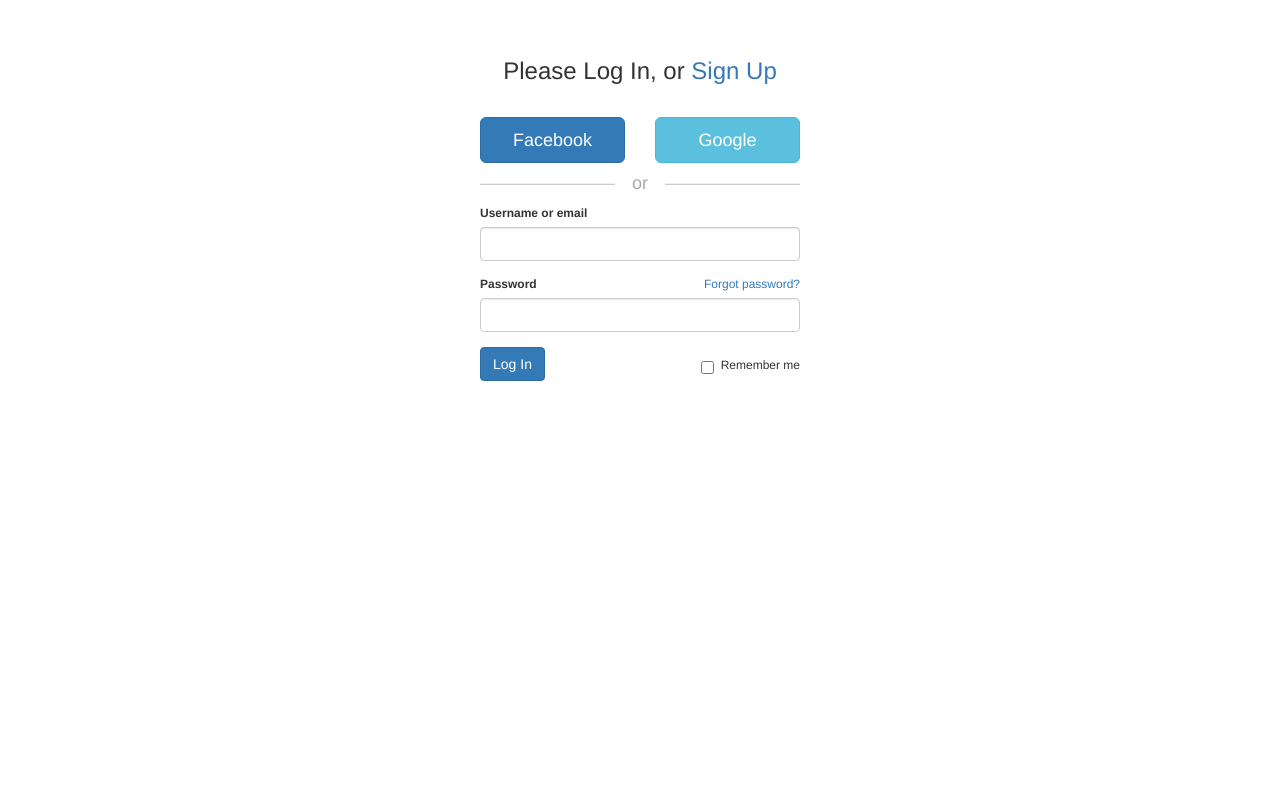
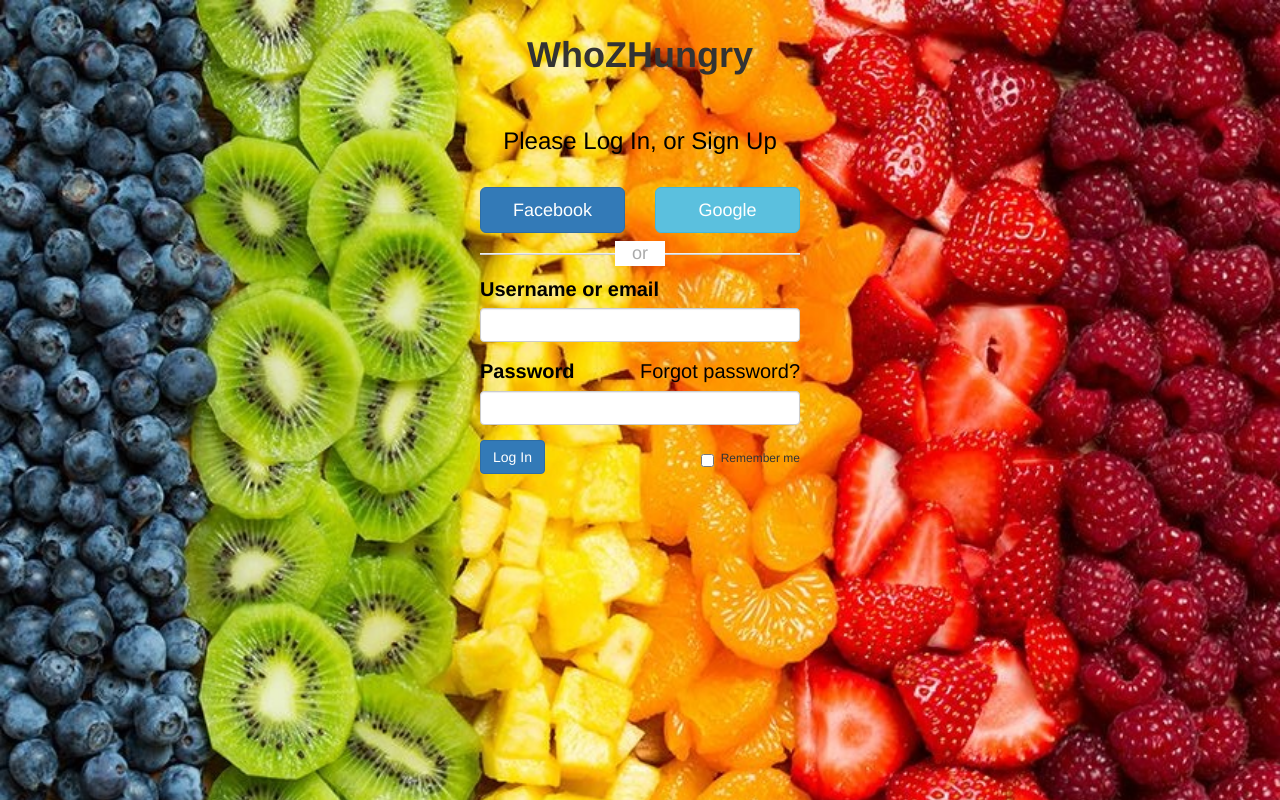
Before and after one commit to nvidyakarthik/whozhungry, a plain HTML site: page index.html in a window 1280 px wide. Drawn offline with nearby package versions, Linux system fonts and the light colour scheme.

Commit message:
login page design

```diff
--- a/assets/css/login.css
+++ b/assets/css/login.css
@@ -1,6 +1,10 @@
 body {
   padding-top: 15px;
-    font-size: 12px
+  font-size: 12px;
+  background-image: url("../images/fruitBackground.jpg");
+  background-size: cover;
+  background-repeat: repeat;
+
 }
 .main {
   max-width: 320px;
@@ -24,6 +28,7 @@
   background-color: #fff;
   width: 50px;
   text-align: center;
+
 }
 .hr-or {
   background-color: #cdcdcd;
@@ -34,4 +39,19 @@
 h3 {
   text-align: center;
   line-height: 300%;
+  color: black;
 }
+
+#title{
+  text-align: center;
+
+}
+#username, #forgotPassword, #password,
+#rememberMe{
+color: black;
+font-size: 20px;
+
+}
+#signUp{
+color: black;
+}
--- a/index.html
+++ b/index.html
@@ -5,24 +5,29 @@
   <meta charset="UTF-8">
   <meta name="viewport" content="width=device-width, initial-scale=1.0">
   <meta http-equiv="X-UA-Compatible" content="ie=edge">
-  <title>TrainScheduler-Sign in</title>
+  <title>WhoZHungry-Login</title>
   <link rel="stylesheet" href="https://maxcdn.bootstrapcdn.com/bootstrap/3.3.7/css/bootstrap.min.css">
   <script src="https://ajax.googleapis.com/ajax/libs/jquery/3.3.1/jquery.min.js"></script>
   <script src="https://maxcdn.bootstrapcdn.com/bootstrap/3.3.7/js/bootstrap.min.js"></script>
   <script src="https://www.gstatic.com/firebasejs/4.11.0/firebase.js"></script>
    <link href="assets/css/login.css" rel="stylesheet">
+
+
 </head>
 
 <body>
 
 
   <div class="container">
+    <div class = "row" id = "title">
+      <h1><strong>WhoZHungry</strong></h1>
+    </div>
     <div class="row">
 
       <div class="main">
 
         <h3>Please Log In, or
-          <a href="#">Sign Up</a>
+          <a href="#" id = "signUp">Sign Up</a>
         </h3>
         <div class="row">
           <div class="col-xs-6 col-sm-6 col-md-6">
@@ -39,17 +44,17 @@
 
         <form role="form">
           <div class="form-group">
-            <label for="inputUsernameEmail">Username or email</label>
+            <label for="inputUsernameEmail" id = "username">Username or email</label>
             <input type="text" class="form-control" id="inputUsernameEmail">
           </div>
           <div class="form-group">
-            <a class="pull-right" href="#">Forgot password?</a>
-            <label for="inputPassword">Password</label>
+            <a class="pull-right" href="#" id="forgotPassword">Forgot password?</a>
+            <label for="inputPassword" id = "password">Password</label>
             <input type="password" class="form-control" id="inputPassword">
           </div>
           <div class="checkbox pull-right">
             <label>
-              <input type="checkbox"> Remember me </label>
+              <input type="checkbox" id = "rememberMe"> Remember me </label>
           </div>
           <button type="submit" class="btn btn btn-primary" onclick="login()">
             Log In
```
Also changed, not shown: assets/images/fruitBackground.jpg (added). Lines whose indentation alone changed are shown as unchanged.
